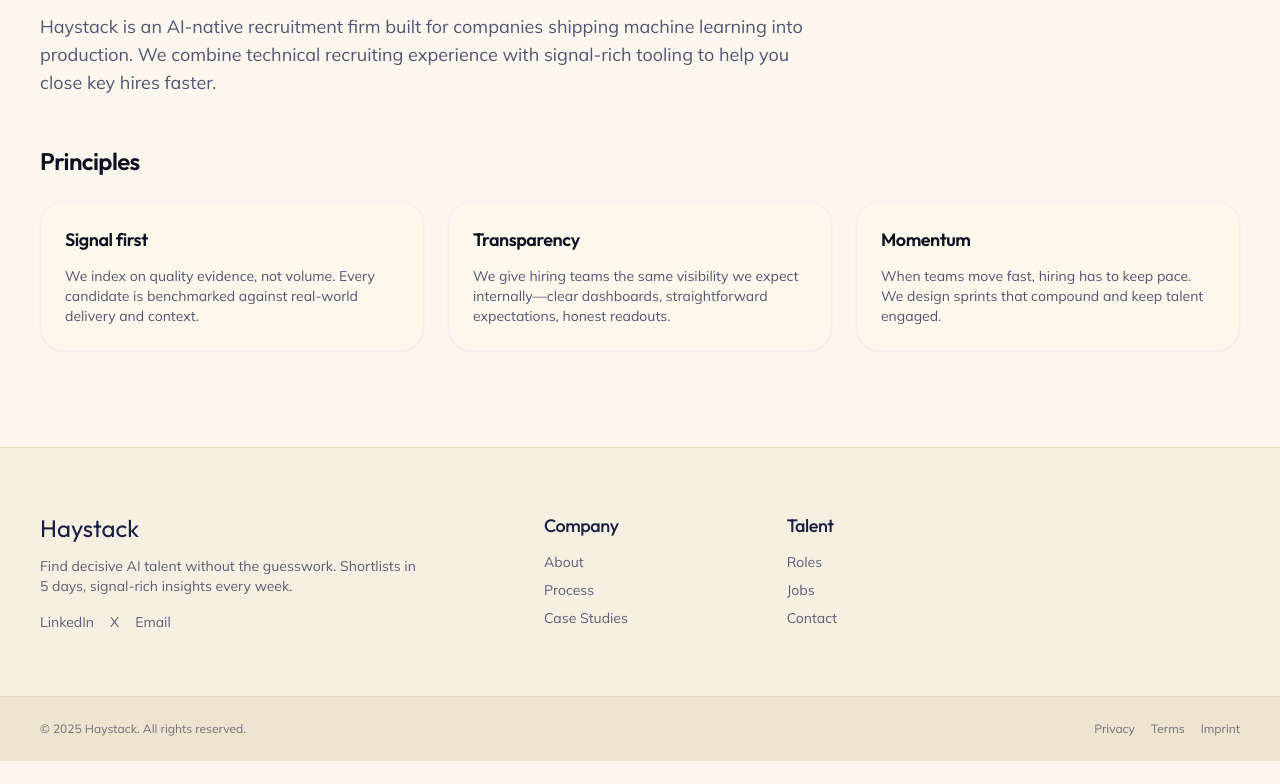
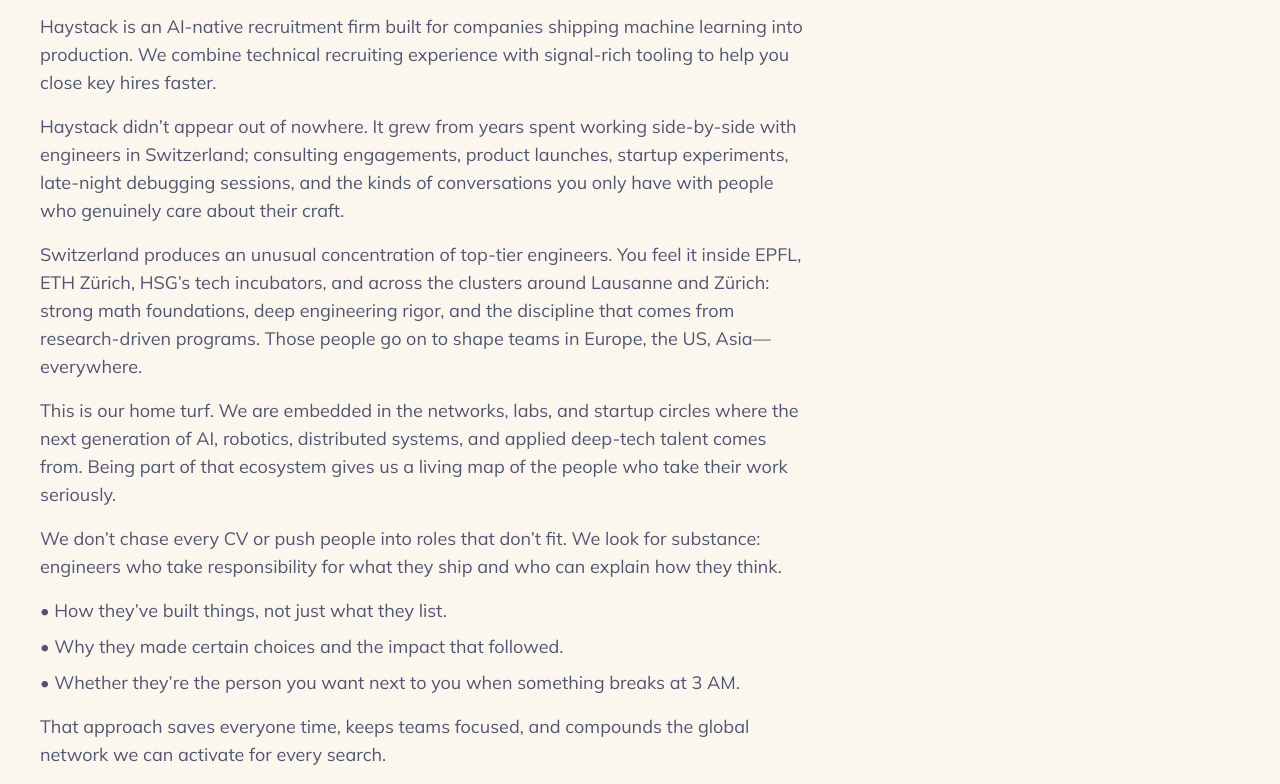
Before and after one commit to David-tech-creator/haystack, a Next.js app: page /about in a window 1280 px wide. Shown: the part 276-1060 px from the top of the page. Before the commit the page ends 1037 px from the top, so only its background shows below. Built offline with nearby package versions, Linux system fonts and the light colour scheme.

Commit message:
content: deepen about narrative

```diff
--- a/src/app/about/page.tsx
+++ b/src/app/about/page.tsx
@@ -31,6 +31,26 @@
         <p className="text-lg text-muted-foreground">
           Haystack is an AI-native recruitment firm built for companies shipping machine learning into production. We combine technical recruiting experience with signal-rich tooling to help you close key hires faster.
         </p>
+        <p className="text-lg text-muted-foreground">
+          Haystack didn’t appear out of nowhere. It grew from years spent working side-by-side with engineers in Switzerland; consulting engagements, product launches, startup experiments, late-night debugging sessions, and the kinds of conversations you only have with people who genuinely care about their craft.
+        </p>
+        <p className="text-lg text-muted-foreground">
+          Switzerland produces an unusual concentration of top-tier engineers. You feel it inside EPFL, ETH Zürich, HSG’s tech incubators, and across the clusters around Lausanne and Zürich: strong math foundations, deep engineering rigor, and the discipline that comes from research-driven programs. Those people go on to shape teams in Europe, the US, Asia—everywhere.
+        </p>
+        <p className="text-lg text-muted-foreground">
+          This is our home turf. We are embedded in the networks, labs, and startup circles where the next generation of AI, robotics, distributed systems, and applied deep-tech talent comes from. Being part of that ecosystem gives us a living map of the people who take their work seriously.
+        </p>
+        <p className="text-lg text-muted-foreground">
+          We don’t chase every CV or push people into roles that don’t fit. We look for substance: engineers who take responsibility for what they ship and who can explain how they think.
+        </p>
+        <ul className="space-y-2 text-lg text-muted-foreground">
+          <li>• How they’ve built things, not just what they list.</li>
+          <li>• Why they made certain choices and the impact that followed.</li>
+          <li>• Whether they’re the person you want next to you when something breaks at 3 AM.</li>
+        </ul>
+        <p className="text-lg text-muted-foreground">
+          That approach saves everyone time, keeps teams focused, and compounds the global network we can activate for every search.
+        </p>
       </div>
 
       <section className="mt-12 space-y-6">
```
